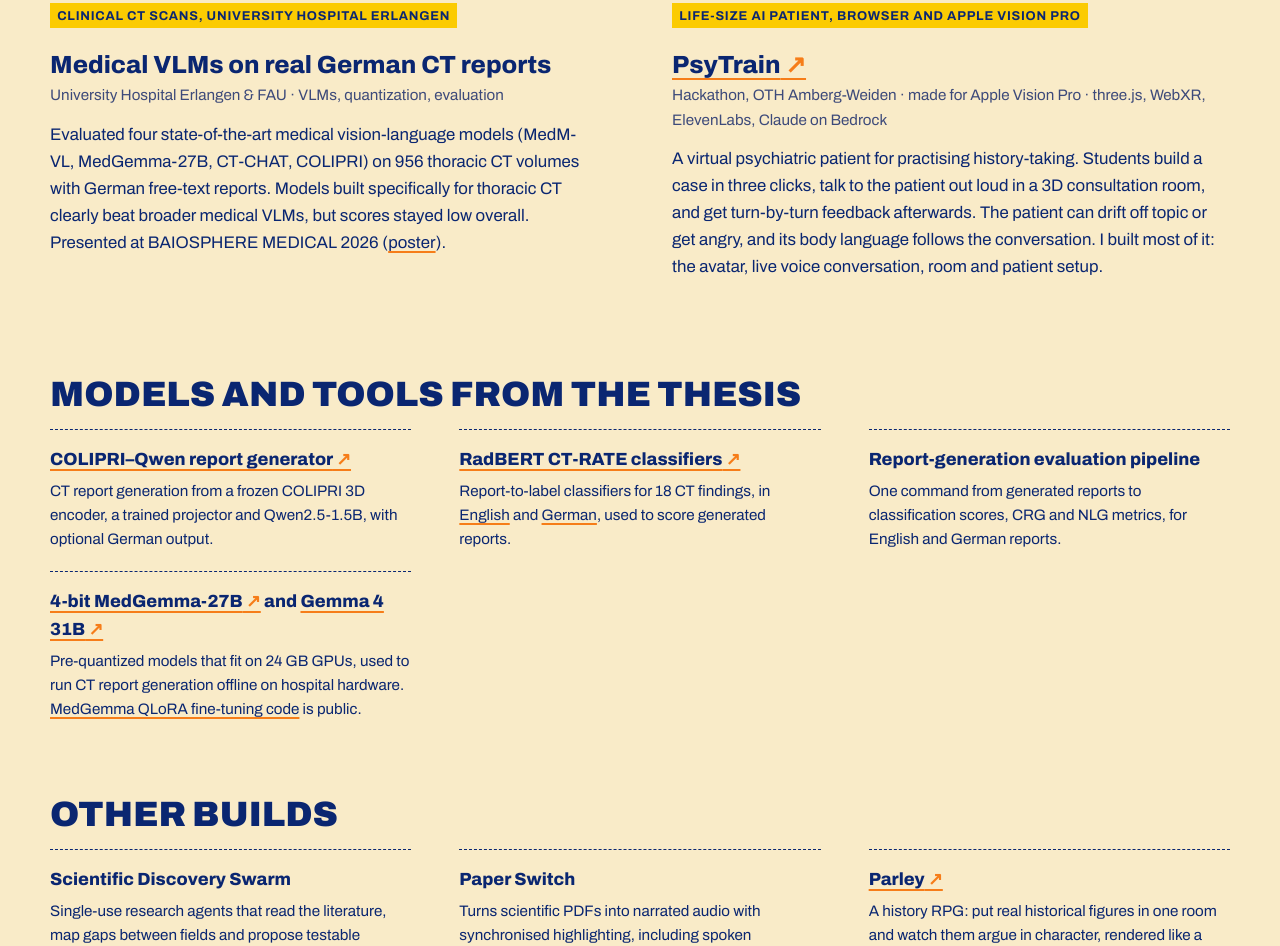
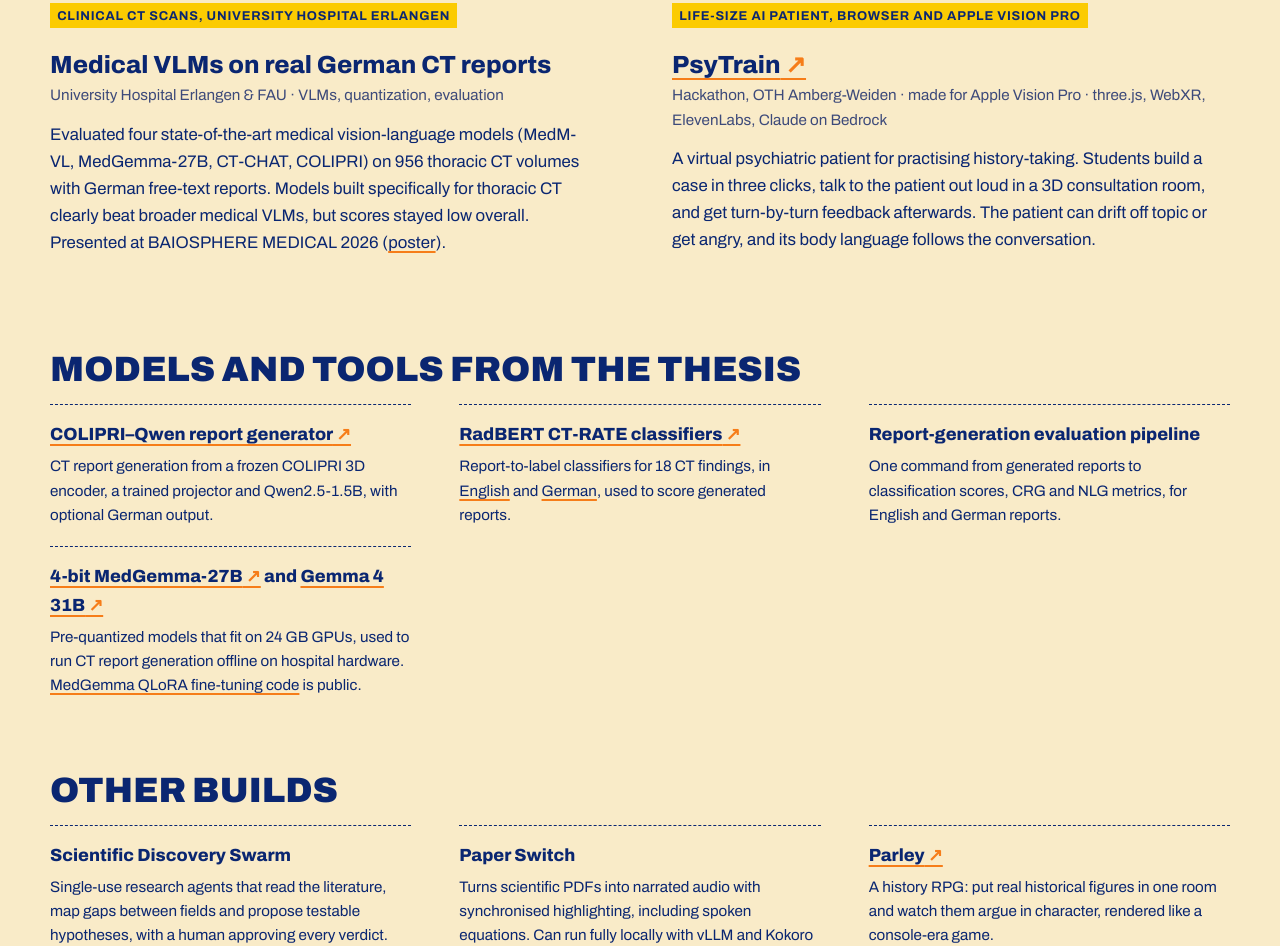
Before and after one commit to Switchharsh/Switchharsh.github.io, a plain HTML site: page index.html in a window 1280 px wide. Shown: the part 4548-5494 px from the top of the page. Drawn offline with Linux system fonts and the light colour scheme.

Commit message:
correcting

```diff
--- a/index.html
+++ b/index.html
@@ -179,7 +179,7 @@
                     <p class="stat-label">life-size AI patient, browser and Apple Vision Pro</p>
                     <h3><a href="https://github.com/DEBANJANAB991/PsyTrain" target="_blank" rel="noopener">PsyTrain</a></h3>
                     <p class="project-meta">Hackathon, OTH Amberg-Weiden · made for Apple Vision Pro · three.js, WebXR, ElevenLabs, Claude on Bedrock</p>
-                    <p>A virtual psychiatric patient for practising history-taking. Students build a case in three clicks, talk to the patient out loud in a 3D consultation room, and get turn-by-turn feedback afterwards. The patient can drift off topic or get angry, and its body language follows the conversation. I built most of it: the avatar, live voice conversation, room and patient setup.</p>
+                    <p>A virtual psychiatric patient for practising history-taking. Students build a case in three clicks, talk to the patient out loud in a 3D consultation room, and get turn-by-turn feedback afterwards. The patient can drift off topic or get angry, and its body language follows the conversation.</p>
                 </article>
             </div>
 
```
